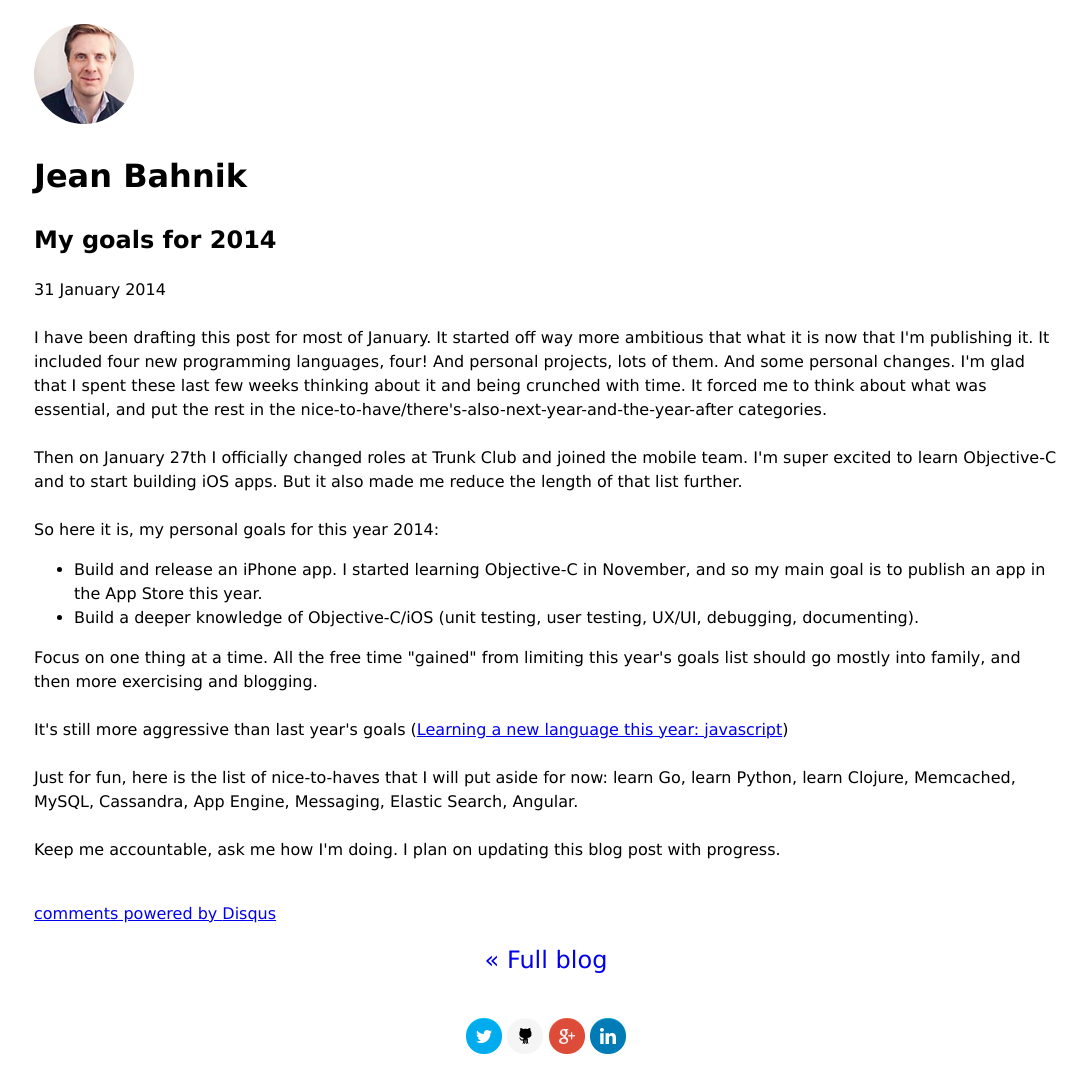
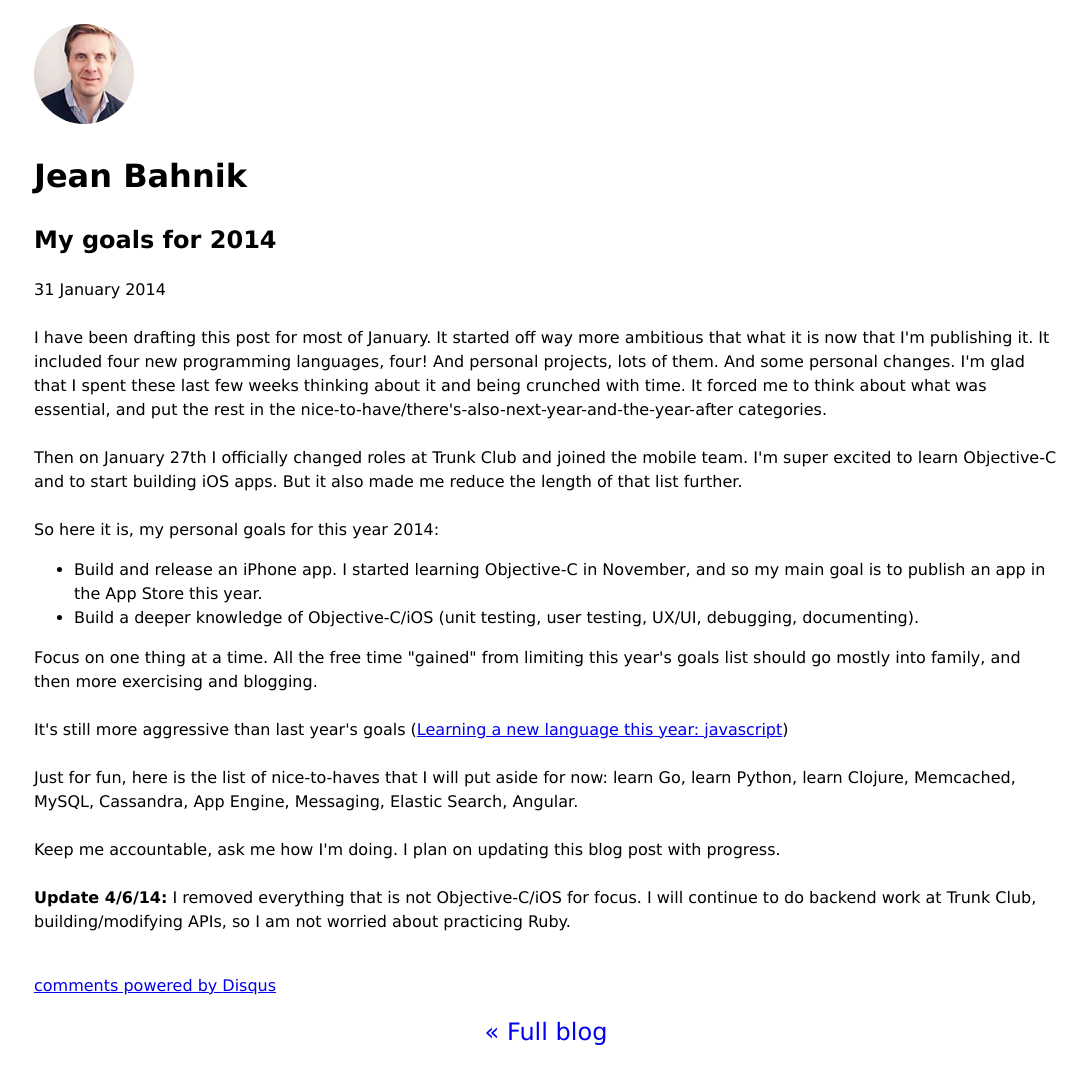
Before and after one commit to jeanbahnik/jeanbahnik.github.io, a Jekyll site: the page built from _posts/2014-01-31-my-goals-for-2014.html, in a window 1280 px wide, cut to the strip 0-1073 px from the top of the page. Shown: the whole strip, without its empty margins (94-1181 px from the left). Built offline with Jekyll 4.4.1, drawn with Linux system fonts in a browser that asks for light colours; comment, search, counter and statistics services are not loaded.

Commit message:
update message for 2014 goals article

```diff
--- a/_posts/2014-01-31-my-goals-for-2014.html
+++ b/_posts/2014-01-31-my-goals-for-2014.html
@@ -30,4 +30,6 @@ It's still more aggressive than last year's goals (<a href="/2012/12/15/learning
 
 Just for fun, here is the list of nice-to-haves that I will put aside for now: learn Go, learn Python, learn Clojure, Memcached, MySQL, Cassandra, App Engine, Messaging, Elastic Search, Angular.<br /><br />
 
-Keep me accountable, ask me how I'm doing. I plan on updating this blog post with progress.
+Keep me accountable, ask me how I'm doing. I plan on updating this blog post with progress.<br /><br />
+
+<strong>Update 4/6/14:</strong> I removed everything that is not Objective-C/iOS for focus. I will continue to do backend work at Trunk Club, building/modifying APIs, so I am not worried about practicing Ruby.
```
